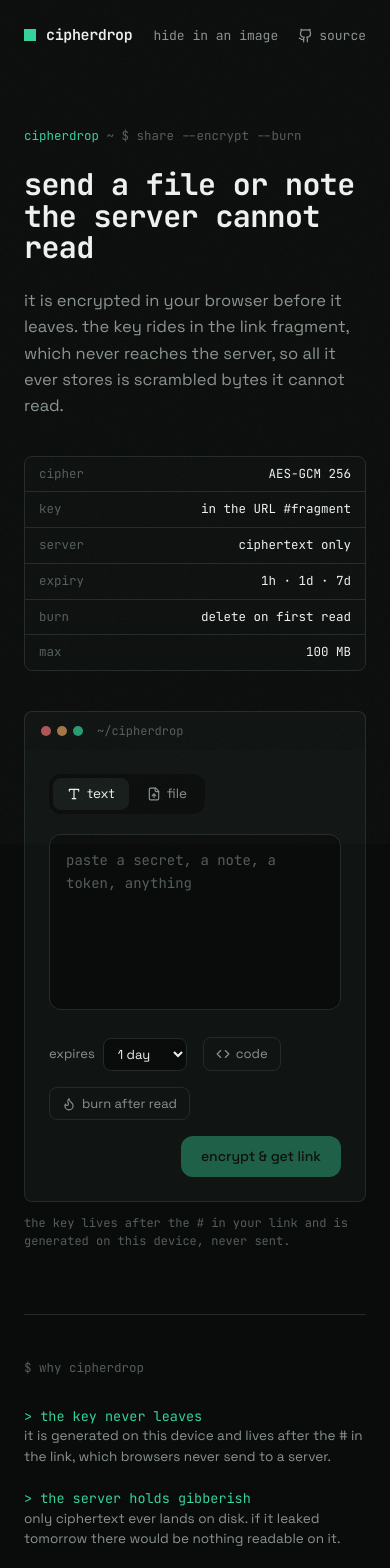
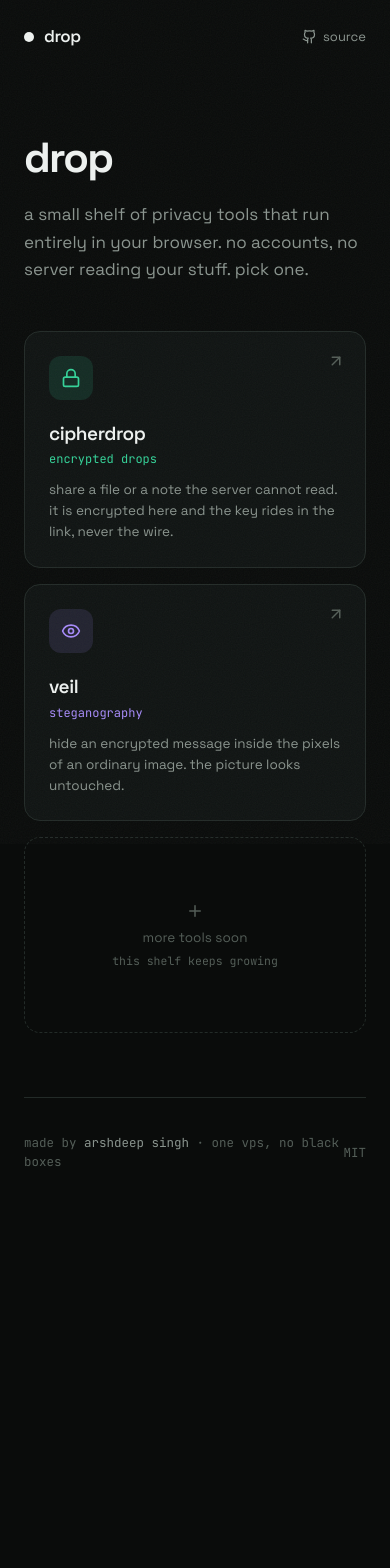
Before and after one commit to arshnah/cipherdrop, a Next.js app: page / in a window 390 px wide. Shown: the top 1568 px of the page. After the commit the page ends 1208 px from the top, so only its background shows below. Built offline with nearby package versions, Linux system fonts and the light colour scheme.

Commit message:
restructure drop into a hub: drop landing with cipherdrop and veil tiles

```diff
--- /dev/null
+++ b/src/app/cipherdrop/page.tsx
@@ -0,0 +1,90 @@
+import Create from "@/components/Create";
+import { Github } from "lucide-react";
+
+const spec: [string, string][] = [
+  ["cipher", "AES-GCM 256"],
+  ["key", "in the URL #fragment"],
+  ["server", "ciphertext only"],
+  ["expiry", "1h · 1d · 7d"],
+  ["burn", "delete on first read"],
+  ["max", "100 MB"],
+];
+
+const why: [string, string][] = [
+  ["the key never leaves", "it is generated on this device and lives after the # in the link, which browsers never send to a server."],
+  ["the server holds gibberish", "only ciphertext ever lands on disk. if it leaked tomorrow there would be nothing readable on it."],
+  ["gone when you want", "set an expiry or burn on the first read. expired drops get swept off disk, not just hidden."],
+];
+
+export default function Cipherdrop() {
+  return (
+    <main className="min-h-screen">
+      <div className="mx-auto max-w-[1060px] px-6">
+        <nav className="flex items-center justify-between py-6">
+          <span className="font-mono font-semibold text-[15px] tracking-tight flex items-center gap-2.5">
+            <a href="/" className="text-faint hover:text-ink transition">drop</a>
+            <span className="text-faint">/</span>
+            <span className="flex items-center gap-2"><span className="w-3 h-3 bg-accent" /> cipherdrop</span>
+          </span>
+          <div className="flex items-center gap-5 font-mono text-[13px]">
+            <a href="/veil" className="text-muted hover:text-ink transition">hide in an image</a>
+            <a href="https://github.com/arshnah/cipherdrop" target="_blank" rel="noopener noreferrer" className="flex items-center gap-1.5 text-muted hover:text-ink transition"><Github size={15} /> source</a>
+          </div>
+        </nav>
+
+        <header className="pt-14 pb-10 grid lg:grid-cols-[1fr_300px] gap-x-12 gap-y-9 items-end">
+          <div>
+            <div className="font-mono text-[12.5px] text-faint mb-6">
+              <span className="text-accent">cipherdrop</span> ~ $ share --encrypt --burn
+            </div>
+            <h1 className="font-mono font-bold lowercase text-[clamp(30px,5.4vw,52px)] leading-[1.05] tracking-[-0.02em]">
+              send a file or note<br className="hidden sm:block" /> the server cannot read<span className="cursor" />
+            </h1>
+            <p className="mt-6 max-w-[50ch] text-[16.5px] text-muted leading-[1.6]">
+              it is encrypted in your browser before it leaves. the key rides in the link fragment, which never reaches the server, so all it ever stores is scrambled bytes it cannot read.
+            </p>
+          </div>
+          <div className="font-mono text-[12.5px] border border-line rounded-lg divide-y divide-line overflow-hidden">
+            {spec.map(([k, v]) => (
+              <div key={k} className="flex items-center justify-between px-3.5 py-2 bg-surf/40">
+                <span className="text-faint">{k}</span>
+                <span className="text-ink">{v}</span>
+              </div>
+            ))}
+          </div>
+        </header>
+
+        <section className="pb-16">
+          <div className="rounded-t-lg border border-b-0 border-line bg-surf2/40 flex items-center gap-2 px-4 py-2.5">
+            <span className="flex gap-1.5">
+              <span className="w-2.5 h-2.5 rounded-full bg-bad/70" />
+              <span className="w-2.5 h-2.5 rounded-full bg-warn/70" />
+              <span className="w-2.5 h-2.5 rounded-full bg-accent/70" />
+            </span>
+            <span className="font-mono text-[12px] text-faint ml-1.5">~/cipherdrop</span>
+            <span className="ml-auto font-mono text-[11.5px] text-faint hidden sm:block">encrypt → link → decrypt</span>
+          </div>
+          <Create />
+          <p className="mt-3 font-mono text-[12px] text-faint">the key lives after the # in your link and is generated on this device, never sent.</p>
+        </section>
+
+        <section className="pb-16 border-t border-line pt-11">
+          <div className="font-mono text-[12.5px] text-faint mb-7">$ why cipherdrop</div>
+          <div className="space-y-5 max-w-[680px]">
+            {why.map(([t, d]) => (
+              <div key={t} className="flex flex-col sm:flex-row sm:gap-5">
+                <div className="font-mono text-[13.5px] text-accent shrink-0 sm:w-[210px]">{"> "}{t}</div>
+                <p className="text-[13.5px] text-muted leading-[1.55]">{d}</p>
+              </div>
+            ))}
+          </div>
+        </section>
+
+        <footer className="py-9 border-t border-line font-mono text-[12.5px] text-faint flex items-center justify-between">
+          <span>made by <a href="https://arshnah.in" className="text-muted hover:text-ink transition">arshdeep singh</a></span>
+          <span>MIT</span>
+        </footer>
+      </div>
+    </main>
+  );
+}
--- a/src/app/layout.tsx
+++ b/src/app/layout.tsx
@@ -4,8 +4,8 @@ import "./globals.css";
 const sans = Space_Grotesk({ subsets:["latin"], variable:"--font-sans" });
 const mono = JetBrains_Mono({ subsets:["latin"], variable:"--font-mono" });
 export const metadata: Metadata = {
-  title: "cipherdrop · zero-knowledge file & text drops",
-  description: "Share files and text that the server cannot read. Everything is encrypted in your browser and the key stays in the link fragment, so it never touches the wire.",
+  title: "drop · privacy tools that run in your browser",
+  description: "A small shelf of client-side privacy tools. cipherdrop shares files and text the server cannot read, veil hides encrypted messages inside images. Nothing leaves your device unencrypted.",
 };
 export default function RootLayout({ children }: { children: React.ReactNode }) {
   return <html lang="en" className={`${sans.variable} ${mono.variable}`}><body className="font-sans">{children}</body></html>;
--- a/src/app/page.tsx
+++ b/src/app/page.tsx
@@ -1,85 +1,51 @@
-import Create from "@/components/Create";
-import { Github } from "lucide-react";
+import Link from "next/link";
+import { Lock, Eye, Github, ArrowUpRight, Plus } from "lucide-react";
 
-const spec: [string, string][] = [
-  ["cipher", "AES-GCM 256"],
-  ["key", "in the URL #fragment"],
-  ["server", "ciphertext only"],
-  ["expiry", "1h · 1d · 7d"],
-  ["burn", "delete on first read"],
-  ["max", "100 MB"],
+const tools = [
+  { href: "/cipherdrop", name: "cipherdrop", tag: "encrypted drops", a: "#34d399", Icon: Lock,
+    desc: "share a file or a note the server cannot read. it is encrypted here and the key rides in the link, never the wire." },
+  { href: "/veil", name: "veil", tag: "steganography", a: "#a78bfa", Icon: Eye,
+    desc: "hide an encrypted message inside the pixels of an ordinary image. the picture looks untouched." },
 ];
 
-const why: [string, string][] = [
-  ["the key never leaves", "it is generated on this device and lives after the # in the link, which browsers never send to a server."],
-  ["the server holds gibberish", "only ciphertext ever lands on disk. if it leaked tomorrow there would be nothing readable on it."],
-  ["gone when you want", "set an expiry or burn on the first read. expired drops get swept off disk, not just hidden."],
-];
-
-export default function Home() {
+export default function Drop() {
   return (
     <main className="min-h-screen">
-      <div className="mx-auto max-w-[1060px] px-6">
+      <div className="mx-auto max-w-[860px] px-6">
         <nav className="flex items-center justify-between py-6">
-          <span className="font-mono font-semibold text-[15px] tracking-tight flex items-center gap-2.5">
-            <span className="w-3 h-3 bg-accent" /> cipherdrop
+          <span className="font-semibold text-[17px] tracking-tight flex items-center gap-2.5">
+            <span className="w-2.5 h-2.5 rounded-full bg-ink" /> drop
           </span>
-          <div className="flex items-center gap-5 font-mono text-[13px]">
-            <a href="/veil" className="text-muted hover:text-ink transition">hide in an image</a>
-            <a href="https://github.com/arshnah/cipherdrop" target="_blank" rel="noopener noreferrer" className="flex items-center gap-1.5 text-muted hover:text-ink transition"><Github size={15} /> source</a>
-          </div>
+          <a href="https://github.com/arshnah" target="_blank" rel="noopener noreferrer" className="flex items-center gap-1.5 text-[13px] text-muted hover:text-ink transition"><Github size={15} /> source</a>
         </nav>
 
-        <header className="pt-14 pb-10 grid lg:grid-cols-[1fr_300px] gap-x-12 gap-y-9 items-end">
-          <div>
-            <div className="font-mono text-[12.5px] text-faint mb-6">
-              <span className="text-accent">cipherdrop</span> ~ $ share --encrypt --burn
-            </div>
-            <h1 className="font-mono font-bold lowercase text-[clamp(30px,5.4vw,52px)] leading-[1.05] tracking-[-0.02em]">
-              send a file or note<br className="hidden sm:block" /> the server cannot read<span className="cursor" />
-            </h1>
-            <p className="mt-6 max-w-[50ch] text-[16.5px] text-muted leading-[1.6]">
-              it is encrypted in your browser before it leaves. the key rides in the link fragment, which never reaches the server, so all it ever stores is scrambled bytes it cannot read.
-            </p>
-          </div>
-          <div className="font-mono text-[12.5px] border border-line rounded-lg divide-y divide-line overflow-hidden">
-            {spec.map(([k, v]) => (
-              <div key={k} className="flex items-center justify-between px-3.5 py-2 bg-surf/40">
-                <span className="text-faint">{k}</span>
-                <span className="text-ink">{v}</span>
-              </div>
-            ))}
-          </div>
+        <header className="pt-16 pb-12">
+          <h1 className="text-[clamp(42px,9vw,80px)] font-bold leading-[0.95] tracking-[-0.04em]">drop</h1>
+          <p className="mt-6 max-w-[46ch] text-[17px] text-muted leading-[1.6]">a small shelf of privacy tools that run entirely in your browser. no accounts, no server reading your stuff. pick one.</p>
         </header>
 
-        <section className="pb-16">
-          <div className="rounded-t-lg border border-b-0 border-line bg-surf2/40 flex items-center gap-2 px-4 py-2.5">
-            <span className="flex gap-1.5">
-              <span className="w-2.5 h-2.5 rounded-full bg-bad/70" />
-              <span className="w-2.5 h-2.5 rounded-full bg-warn/70" />
-              <span className="w-2.5 h-2.5 rounded-full bg-accent/70" />
-            </span>
-            <span className="font-mono text-[12px] text-faint ml-1.5">~/cipherdrop</span>
-            <span className="ml-auto font-mono text-[11.5px] text-faint hidden sm:block">encrypt → link → decrypt</span>
-          </div>
-          <Create />
-          <p className="mt-3 font-mono text-[12px] text-faint">the key lives after the # in your link and is generated on this device, never sent.</p>
-        </section>
-
-        <section className="pb-16 border-t border-line pt-11">
-          <div className="font-mono text-[12.5px] text-faint mb-7">$ why cipherdrop</div>
-          <div className="space-y-5 max-w-[680px]">
-            {why.map(([t, d]) => (
-              <div key={t} className="flex flex-col sm:flex-row sm:gap-5">
-                <div className="font-mono text-[13.5px] text-accent shrink-0 sm:w-[210px]">{"> "}{t}</div>
-                <p className="text-[13.5px] text-muted leading-[1.55]">{d}</p>
-              </div>
-            ))}
+        <section className="grid sm:grid-cols-2 gap-4 pb-16">
+          {tools.map((t) => (
+            <Link key={t.href} href={t.href} style={{ "--a": t.a } as React.CSSProperties}
+              className="group relative block rounded-2xl border border-line bg-surf p-6 transition duration-200 hover:-translate-y-1 hover:border-[color:var(--a)]">
+              <ArrowUpRight size={18} className="absolute top-5 right-5 text-faint group-hover:text-[color:var(--a)] transition" />
+              <span className="inline-grid place-items-center w-11 h-11 rounded-xl mb-5" style={{ background: t.a + "1f", color: t.a }}>
+                <t.Icon size={20} />
+              </span>
+              <div className="text-[19px] font-semibold tracking-tight">{t.name}</div>
+              <div className="font-mono text-[12px] mt-0.5" style={{ color: t.a }}>{t.tag}</div>
+              <p className="mt-3 text-[13.5px] text-muted leading-[1.55] max-w-[34ch]">{t.desc}</p>
+            </Link>
+          ))}
+          <div className="rounded-2xl border border-dashed border-line p-6 grid place-content-center text-center min-h-[196px]">
+            <Plus size={18} className="mx-auto text-faint mb-2" />
+            <div className="text-[13.5px] text-faint">more tools soon</div>
+            <div className="font-mono text-[11.5px] text-faint mt-1">this shelf keeps growing</div>
           </div>
         </section>
 
         <footer className="py-9 border-t border-line font-mono text-[12.5px] text-faint flex items-center justify-between">
-          <span>made by <a href="https://arshnah.vercel.app" className="text-muted hover:text-ink transition">arshdeep singh</a></span>
+          <span>made by <a href="https://arshnah.in" className="text-muted hover:text-ink transition">arshdeep singh</a> · one vps, no black boxes</span>
           <span>MIT</span>
         </footer>
       </div>
```
Also changed, not shown: public/veil/index.html (+4 -4 lines), src/components/View.tsx (+4 -4 lines).
